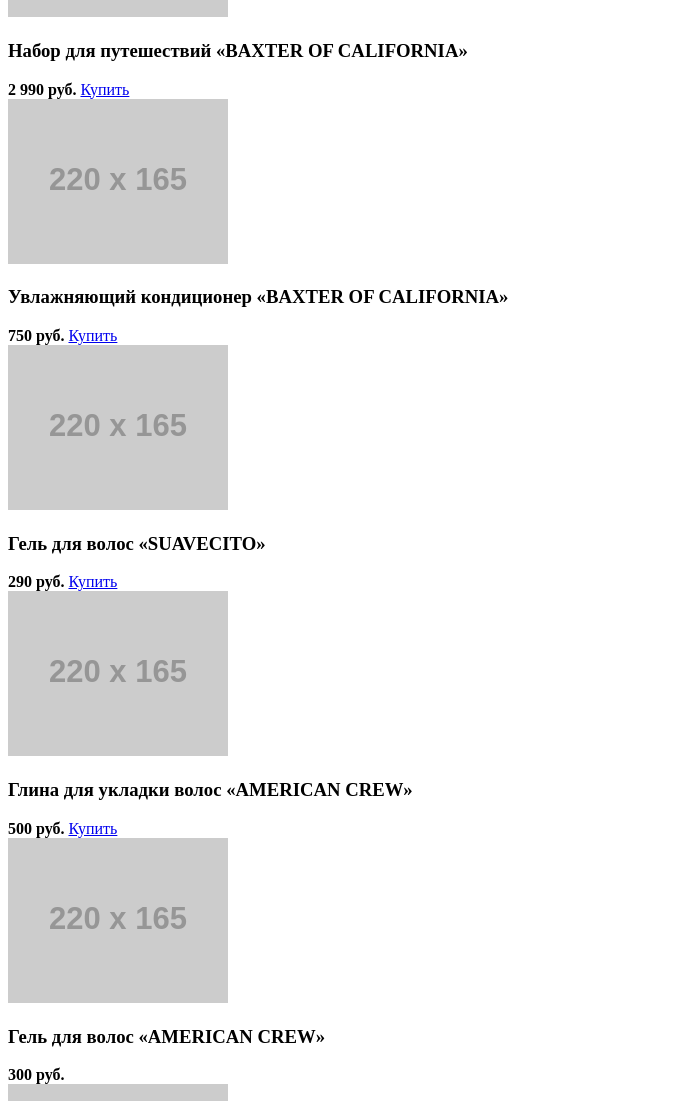
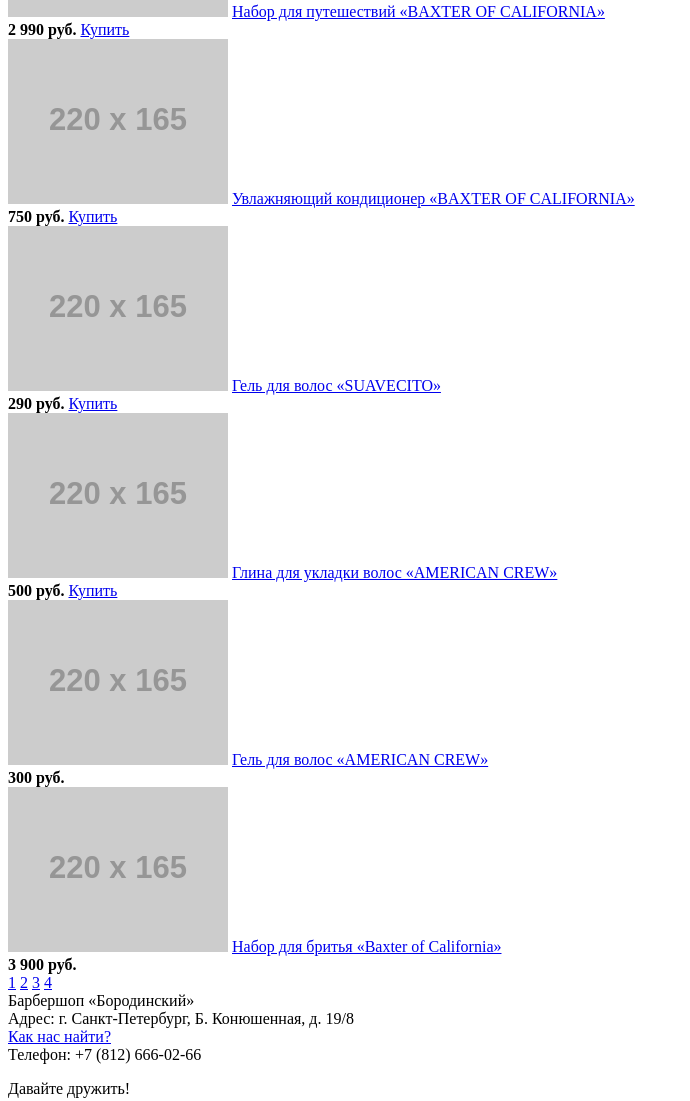
Before and after one commit to yaforelka/199714-barbershop, a plain HTML site: page catalog.html in a window 1280 px wide. Shown: the part 700-1801 px from the top of the page, without its empty margins (0-690 px from the left). Drawn offline with Linux system fonts and the light colour scheme; placeholder pictures from the web are drawn by us.

Commit message:
Картинки и названия сделаны как ссылки

```diff
--- a/catalog.html
+++ b/catalog.html
@@ -79,48 +79,48 @@
 
         <div class="found-items">
           <article class="catalog-item">
-            <img src="http://placehold.it/220x165" width="220" height="165" alt="">
-            <h3>Набор для путешествий &laquo;BAXTER OF CALIFORNIA&raquo;</h3>
+            <a href="#"><img src="http://placehold.it/220x165" width="220" height="165" alt=""></a>
+            <a href="#">Набор для путешествий &laquo;BAXTER OF CALIFORNIA&raquo;</a>
             <div class="item-price">
               <b>2 990 руб.</b>
               <a href="#">Купить</a>
             </div>
           </article>
           <article class="catalog-item">
-            <img src="http://placehold.it/220x165" width="220" height="165" alt="">
-            <h3>Увлажняющий кондиционер &laquo;BAXTER OF CALIFORNIA&raquo;</h3>
+            <a href="#"><img src="http://placehold.it/220x165" width="220" height="165" alt=""></a>
+            <a href="#">Увлажняющий кондиционер &laquo;BAXTER OF CALIFORNIA&raquo;</a>
             <div class="item-price">
               <b>750 руб.</b>
               <a href="#">Купить</a>
             </div>
           </article>
           <article class="catalog-item">
-            <img src="http://placehold.it/220x165" width="220" height="165" alt="">
-            <h3>Гель для волос &laquo;SUAVECITO&raquo;</h3>
+            <a href="#"><img src="http://placehold.it/220x165" width="220" height="165" alt=""></a>
+            <a href="#">Гель для волос &laquo;SUAVECITO&raquo;</a>
             <div class="item-price">
               <b>290 руб.</b>
               <a href="#">Купить</a>
             </div>
           </article>
           <article class="catalog-item">
-            <img src="http://placehold.it/220x165" width="220" height="165" alt="">
-            <h3>Глина для укладки волос &laquo;AMERICAN CREW&raquo;</h3>
+            <a href="#"><img src="http://placehold.it/220x165" width="220" height="165" alt=""></a>
+            <a href="#">Глина для укладки волос &laquo;AMERICAN CREW&raquo;</a>
             <div class="item-price">
               <b>500 руб.</b>
               <a href="#">Купить</a>
             </div>
           </article>
           <article class="catalog-item">
-            <img src="http://placehold.it/220x165" width="220" height="165" alt="">
-            <h3>Гель для волос &laquo;AMERICAN CREW&raquo;</h3>
+            <a href="#"><img src="http://placehold.it/220x165" width="220" height="165" alt=""></a>
+            <a href="#">Гель для волос &laquo;AMERICAN CREW&raquo;</a>
             <div class="item-price">
               <b>300 руб.</b>
               <a href="#"></a>
             </div>
           </article>
           <article class="catalog-item">
-            <img src="http://placehold.it/220x165" width="220" height="165" alt="">
-            <h3>Набор для бритья &laquo;Baxter of California&raquo;</h3>
+            <a href="#"><img src="http://placehold.it/220x165" width="220" height="165" alt=""></a>
+            <a href="#">Набор для бритья &laquo;Baxter of California&raquo;</a>
             <div class="item-price">
               <b>3 900 руб.</b>
               <a href="#"></a>
```
